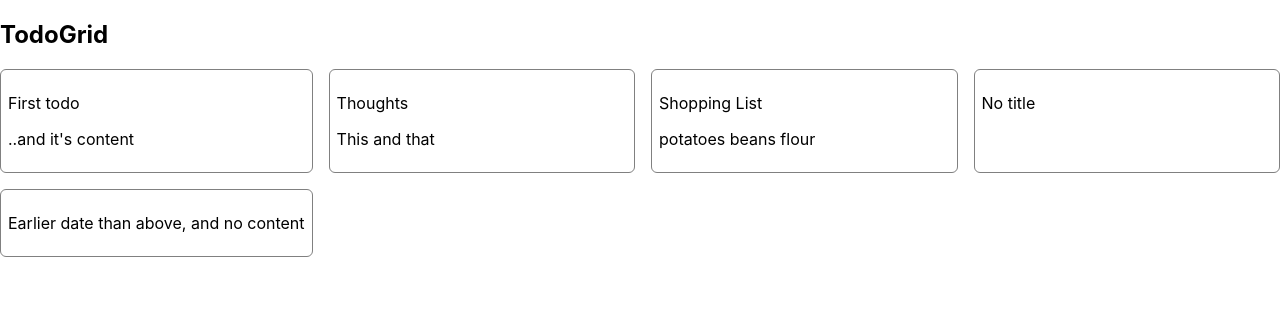
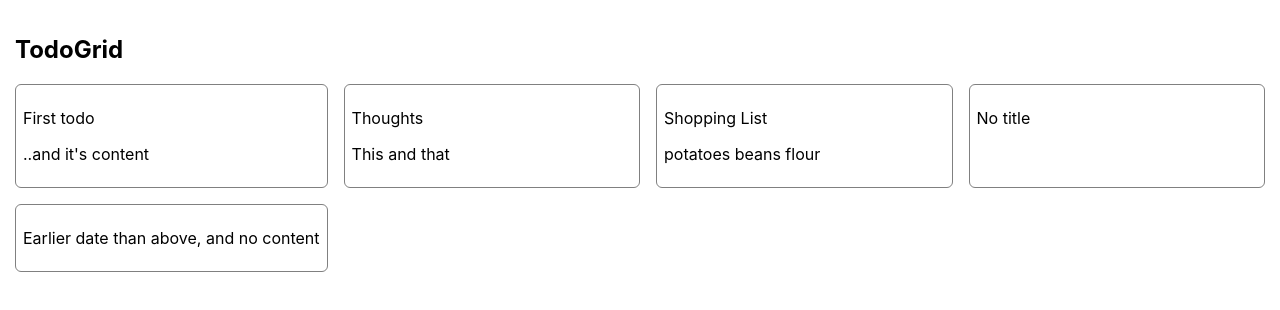
Before and after one commit to ImDino/BE3_assignment_1, a React (Create React App) app in the folder client/: page / in a window 1280 px wide. Shown: the top 310 px of the page. Built offline with nearby package versions, Linux system fonts and the light colour scheme.

Commit message:
added body padding

```diff
--- a/client/src/index.css
+++ b/client/src/index.css
@@ -5,6 +5,7 @@ body {
     sans-serif;
   -webkit-font-smoothing: antialiased;
   -moz-osx-font-smoothing: grayscale;
+  padding: 15px;
 }
 
 code {
```
